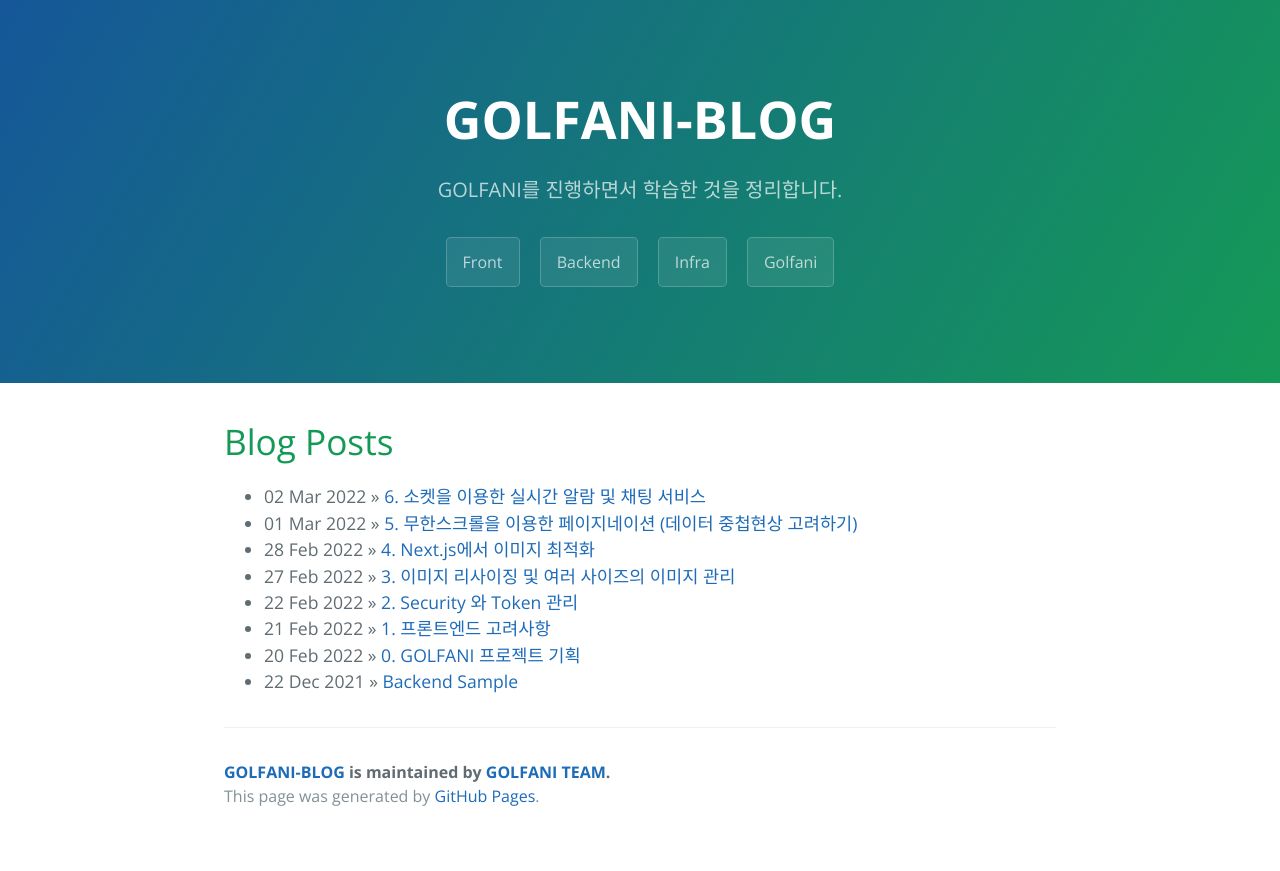
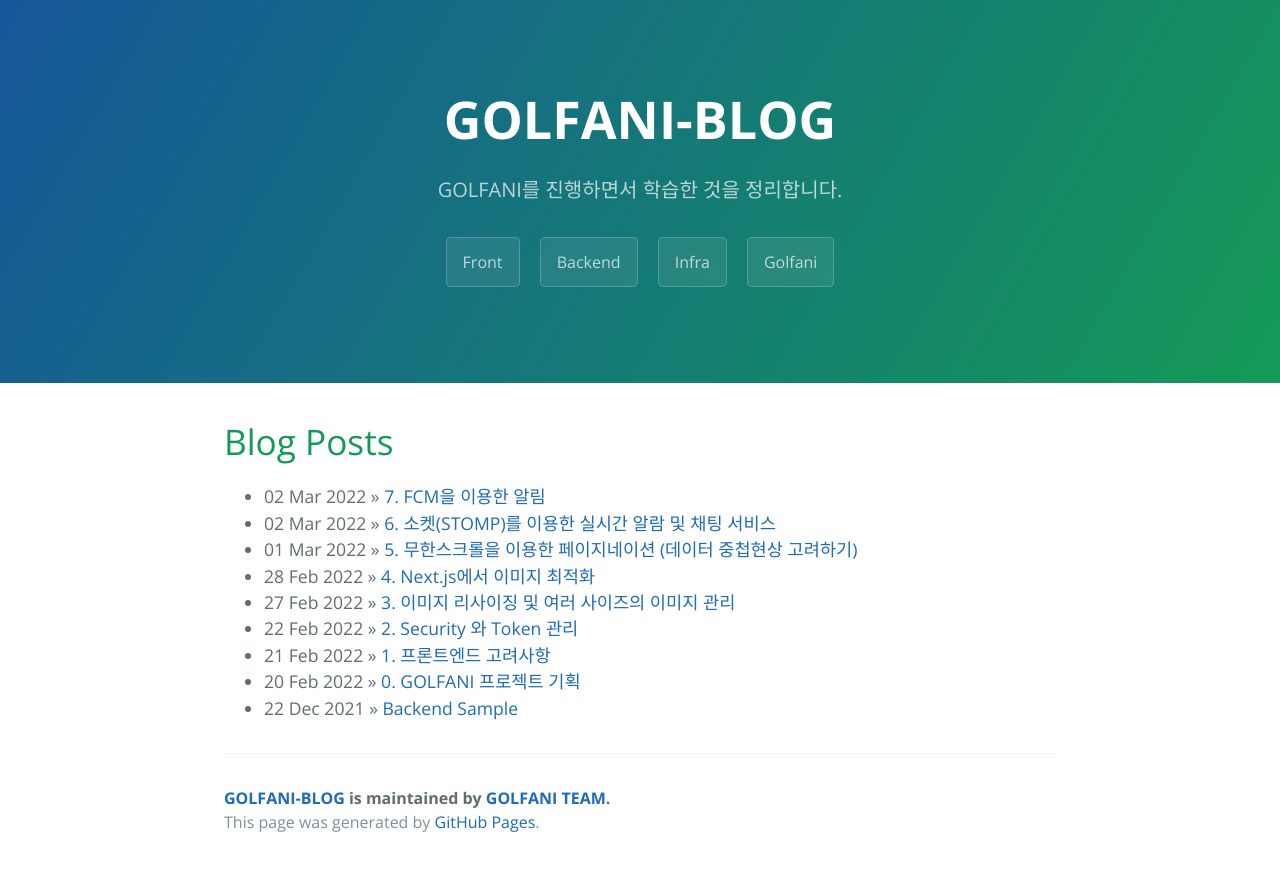
Before and after one commit to golfani/golfani-BLOG, a Jekyll site: the page built from index.html, in a window 1280 px wide. Shown: the top 871 px of the page. Built offline with Jekyll 4.4.1, drawn with Linux system fonts in a browser that asks for light colours; the list of posts is cut into pages by our own code; part of the change alters nothing that is shown.

Commit message:
feat : frontend

````diff
--- /dev/null
+++ b/_posts/2022-03-03-front-FCM.markdown
@@ -0,0 +1,117 @@
+---
+layout: default
+title:  "7. FCM을 이용한 알림"
+date:   2022-03-02 20:00:00
+categories: front
+---
+
+## **개요**
+
+소켓을 이용한 실시간 알람뿐만 아니라 유저가 **GOLFANI**페이지에 존재하지 않아도
+알람을 확인할 수 있는 기능이 있으면 좋겠다 생각했습니다.
+
+따라서 **FCM**을 활용하여 **Notification API**를 이용해 알림을 제공하는 방법을 사용했습니다.
+
+## **FCM?**
+
+**FCM (Firebase Cloude Message)**는 무료로 메시지를 안정적으로 전송할 수 있는 교차 플랫폼 메시징 솔루션입니다.
+
+클라우드 메세지 서비스를 통해서 메세지를 전달하게 되면, 사용들이 서버에 접속하고 있지 않은 상황에서도
+실시간으로 메세지를 받을 수 있게 됩니다.
+
+실제 GOLFANI의 서버가 아닌 파이어베이스의 클라우드 메시징 서버를 사용하여 메세지를 전달합니다.
+
+## **알림 구현**
+
+먼저, 전체적인 과정을 먼저 보게 되면
+
+**<font color='coral'>1) 유저가 로그인된 상태이면 FCM 토큰을 발급받습니다.</font>**
+**<font color='coral'>2) 해당 유저ID를 기반으로 발급받은 토큰을 FCM GROUP에 등록합니다.</font>**
+**<font color='coral'>3) 알람을 보내는 액션을 하게되면 FCM을통해 알림을 전송합니다.</font>**
+**<font color='coral'>4) FCM을 통해 메세지를 받으면 Notification API를 통해 알림을 보여줍니다.</font>**
+
+    - 서비스 워커를 등록해 백그라운드 상태에서도 메세지를 받을수 있도록 합니다.
+
+이러한 과정을 통해 알림을 보여주게 됩니다.
+
+아래는 대략적인 코드입니다.
+
+```typescript
+// _app.tsx
+useEffect(() => {
+    if(로그인) {
+        // 모바일 브라우저에서는 FCM 제공X
+        if(!isMobile()) {
+            // 유저들의 FCM 알림을 위해 권한요청을 강요!
+            checkPermission();
+            // FCM 토큰 얻기
+            fcm.onGetToken();
+        }
+    }
+}, []);
+```
+
+```typescript
+const onGetToken = () => {
+    const message = getMessaging();
+    // FCM 메세지를 받을 경우 동작하는 함수입니다.
+    onMessage(message, (payload) => {
+        const notification = new Notification(payload.notification?.title!, {body: payload.notification?.body});
+    });
+    // 토큰을 받아오는 로직입니다.
+    getToken(message, {vapidKey: process.env.NEXT_PUBLIC_VAPID_KEY}).then(async (currentToken) => {
+        if (currentToken) {
+            try {
+                // 그룹관리를 위해 실행하는 로직
+                await manageNotificationGroup(currentToken);
+            } catch (e) {
+                //
+            }
+        } else {
+            //
+        }
+    }).catch((err) => {
+        //
+    });
+}
+```
+
+이때, 고려해야 할 사항들이 존재하는대요.
+
+1. **Noticication API**를 사용하기 위해서는 브라우저 알림 권한을 받아야합니다.
+
+2. 같은 사용자가 여러 디바이스에서 로그인 할 수 있기 때문에 FCM 토큰으로 메세지를 전송하면 안된다.
+
+
+### **1. 브라우저 알림 권한 받기**
+
+위 과정 중 1)번 과정에서 FCM토큰을 발급받을 때, 브라우저 알림 권한을 물어본 후
+권한을 수락하면 FCM토큰을 발급받고, 거절하면 발급받지 않는 로직으로 기능을 만들었습니다.
+
+FCM의 `getToken()` 함수를 이용하면 권한과 함께 토큰을 발급받을 수 있습니다.
+
+또, FCM 토큰 발급받기 전 권한을 강요하여 사용자들의 FCM 을 이용한 알림 서비스를 받을 수 있도록 하였습니다.
+
+### **2. 여러 디바이스 처리**
+
+메세지를 FCM 토큰으로 전송하게 되면, 마지막으로 로그인한 디바이스에서만 메세지를 받을 수 있습니다.
+여러 디바이스에서 동시에 메세지를 받기 위해서 `FCM GROUP`을 이용하여 진행하였습니다.
+
+유저들의 ID를 그룹명으로 하여, 각 디바이스에서 얻은 FCM 토큰을 등록하였습니다.
+실제로 메세지를 보낼 때에는, FCM TOKEN이 아니라 **해당 그룹으로 메세지**를 보내게 됩니다.
+
+그러면, 그룹에 해당하는 **모든 FCM TOKEN**에 메세지가 발송되게 됩니다.
+
+**1) 로그인 시, FCM 토큰 발급**
+
+**2) 해당 유저에 대해 만들어진 그룹이 없으면 그룹 생성 후 발급받은 토큰 등록**
+
+**3) 그룹이 있으면, 발급받은 토큰이 그룹에 등록되어 있지 않으면 토큰 등록**
+
+![fcm_token](/assets/images/fcm_token.png)
+
+## **마무리**
+
+알람서비스에 FCM을 도입하게 되면서, 유저들은 백그라운드 상태에서도 알림을 받을수 있게 되었습니다.
+
+소켓으로 알람서비스를 구현하는거에 비해, FCM은 공식 문서만 잘따라가면 쉽게 기능을 구현 할 수 있습니다.
--- a/_posts/2022-03-03-front-socket-alarm.markdown
+++ b/_posts/2022-03-03-front-socket-alarm.markdown
@@ -1,6 +1,6 @@
 ---
 layout: default
-title:  "6. 소켓을 이용한 실시간 알람 및 채팅 서비스"
+title:  "6. 소켓(STOMP)를 이용한 실시간 알람 및 채팅 서비스"
 date:   2022-03-02 15:24:00
 categories: front
 ---
````
Also changed, not shown: assets/images/fcm_token.png (added).
